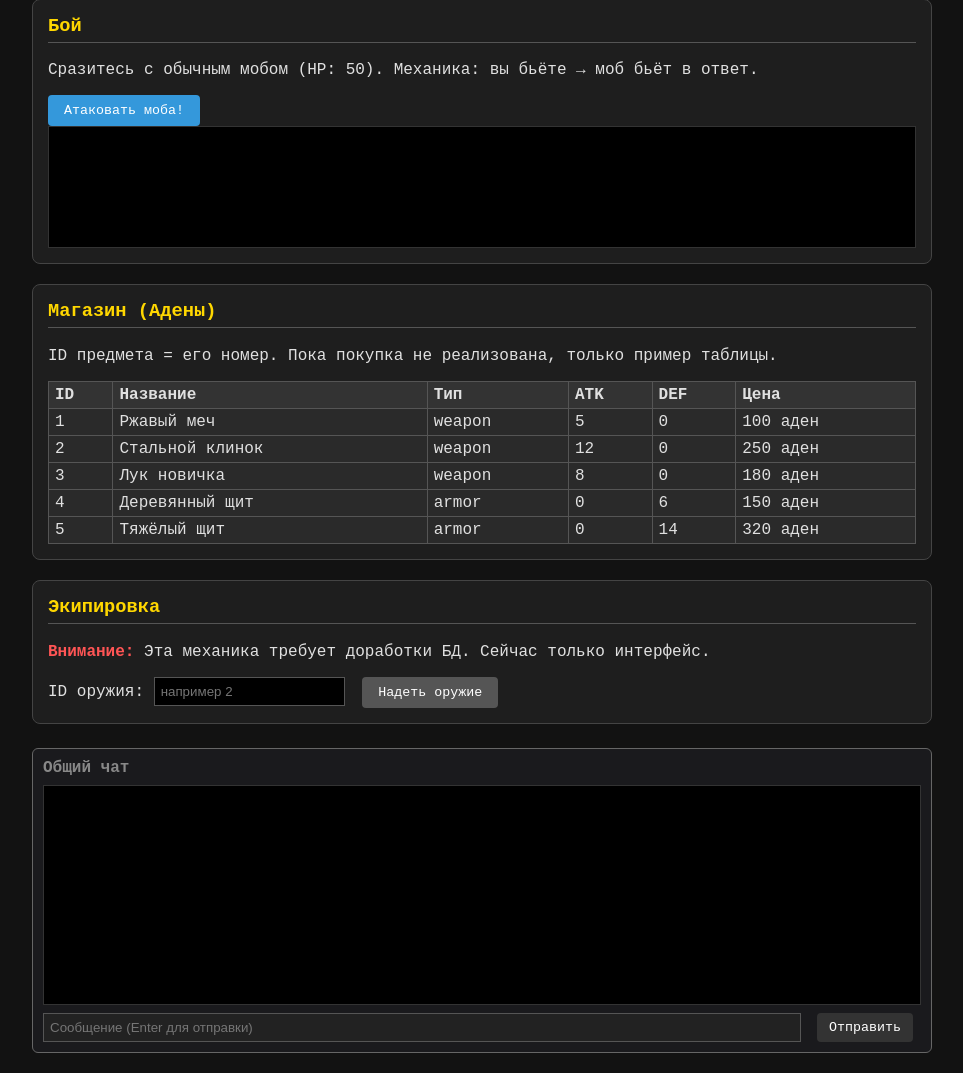
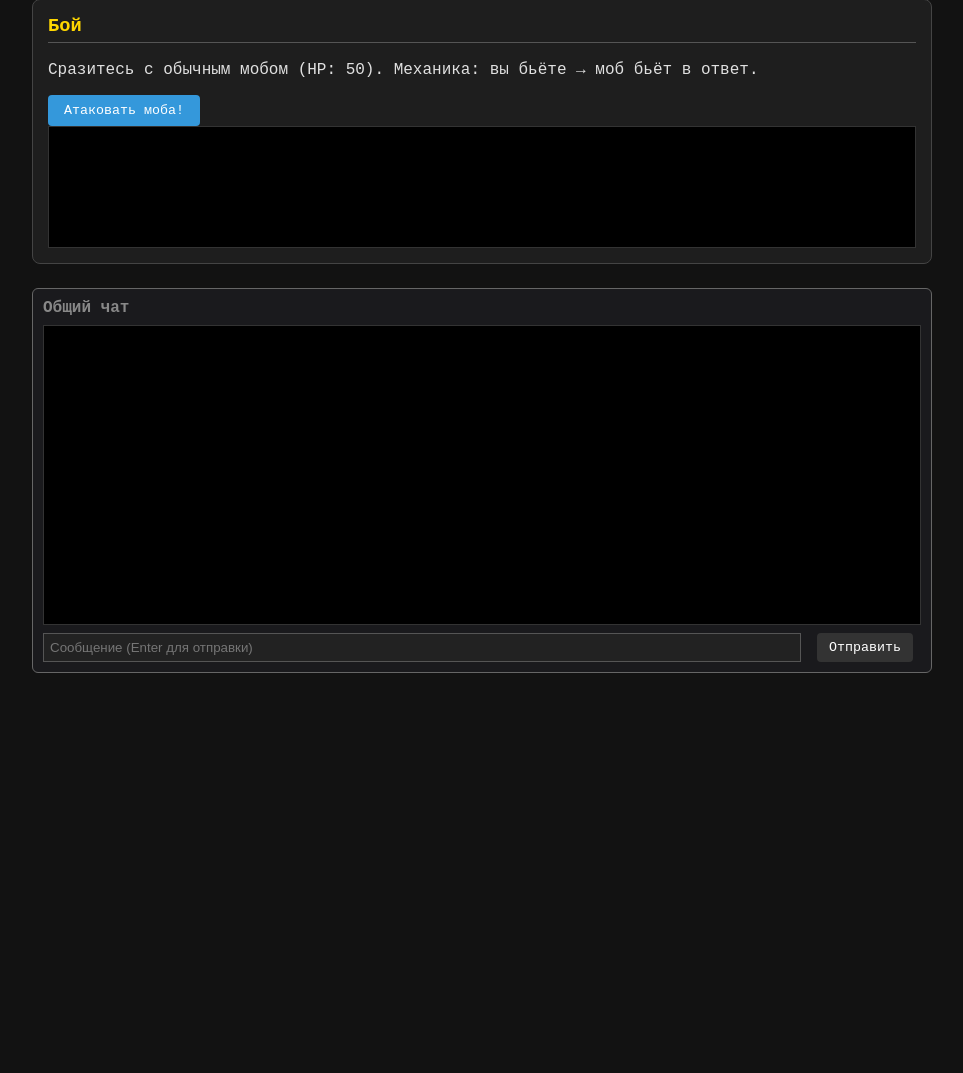
Before and after one commit to muffik111/classrise, a Flask app: page / in a window 1280 px wide. Shown: the part 261-1334 px from the top of the page, without its empty margins (158-1121 px from the left). After the commit the page ends 934 px from the top, so only its background shows below. Run offline with Flask 3, Linux system fonts and the light colour scheme; the visitor is signed in with stand-in values (Sample User, id 1); data that the repository does not hold is empty.

Commit message:
Упрощён интерфейс game.html: убраны инвентарь, магазин, экипировка

```diff
--- a/templates/game.html
+++ b/templates/game.html
@@ -22,11 +22,6 @@
     .btn-logout:hover { background: #a93226; }
 
     .log { background: #000; padding: 10px; border: 1px solid #333; min-height: 100px; font-family: monospace; white-space: pre-wrap; color: #0f0; overflow-y: auto; max-height: 200px; }
-    table { width: 100%; border-collapse: collapse; margin-top: 8px; }
-    th, td { border: 1px solid #555; padding: 4px 6px; text-align: left; background: #2a2a2a; }
-    th { background: #333; }
-    .error { color: #ff5555; font-weight: bold; }
-    .success { color: #55ff55; }
 
     #chat-panel {
       margin-top: 24px;
@@ -36,7 +31,7 @@
       border-radius: 6px;
     }
     #chat-messages {
-      height: 220px;
+      height: 300px; /* Чуть выше, чтобы было просторнее */
       overflow-y: auto;
       background: #000;
       padding: 8px;
@@ -59,7 +54,7 @@
   <!-- КНОПКА ВЫЙТИ -->
   <button class="btn-logout" onclick="logout()">Выйти из игры</button>
 
-  <!-- Статус и инвентарь -->
+  <!-- Статус героя (БЕЗ инвентаря) -->
   <div class="section">
     <h3>Статус героя</h3>
     <button onclick="loadStatus()" id="btn-status">Обновить статус</button>
@@ -72,27 +67,6 @@
     <p>Сразитесь с обычным мобом (HP: 50). Механика: вы бьёте → моб бьёт в ответ.</p>
     <button onclick="startFight()" id="btn-fight">Атаковать моба!</button>
     <div id="fightLog" class="log"></div>
-  </div>
-
-  <!-- Магазин (статичный список для теста) -->
-  <div class="section">
-    <h3>Магазин (Адены)</h3>
-    <p>ID предмета = его номер. Пока покупка не реализована, только пример таблицы.</p>
-    <table>
-      <thead>
-        <tr><th>ID</th><th>Название</th><th>Тип</th><th>ATK</th><th>DEF</th><th>Цена</th></tr>
-      </thead>
-      <tbody id="shopTableBody"></tbody>
-    </table>
-  </div>
-
-  <!-- Экипировка -->
-  <div class="section">
-    <h3>Экипировка</h3>
-    <p><span class="error">Внимание:</span> Эта механика требует доработки БД. Сейчас только интерфейс.</p>
-    <label>ID оружия:</label>
-    <input type="number" id="equipWeaponId" placeholder="например 2" />
-    <button onclick="alert('Эта функция требует доработки серверной части (route /equip)')" style="background:#555;">Надеть оружие</button>
   </div>
 
   <!-- ЧАТ -->
@@ -115,7 +89,6 @@
       console.log("Загрузка game.html...");
       loadStatus();
       loadChatMessages();
-    loadShop();
     });
 
     function addChatMessage(sender, text, isSystem = false) {
@@ -163,17 +136,19 @@
       }
     }
 
+    // --- ЛОГАУТ (ВЫХОД) ---
     async function logout() {
       try {
         await fetch('/logout', { method: 'POST' });
       } catch (e) {
-      // Если /logout нет — просто игнорируем
+        // Если роута нет — просто игнорируем ошибку
       } finally {
         currentPlayer = null;
         window.location.href = '/login-page';
       }
     }
 
+    // --- ЗАГРУЗКА СТАТУСА (БЕЗ ИНВЕНТАРЯ) ---
     async function loadStatus() {
       const statusBox = document.getElementById('statusBox');
       statusBox.innerHTML = '<p>Загрузка статуса...</p>';
@@ -181,7 +156,7 @@
       const data = await apiRequest('/player-status');
       if (!data) return;
 
-    // ГЛАВНОЕ ИСПРАВЛЕНИЕ: явно берём id из БД и кладём в char_id
+      // ГЛАВНОЕ: теперь НЕ берем inventory из данных
       currentPlayer = {
         char_id: data.id,
         name: data.name,
@@ -193,8 +168,7 @@
         current_hp: data.current_hp,
         max_hp: data.max_hp,
         attack: data.attack,
-      defense: data.defense,
-      inventory: data.inventory
+        defense: data.defense
       };
 
       let hpPercent = Math.max(0, Math.min(100, data.current_hp / data.max_hp * 100));
@@ -207,11 +181,11 @@
            <div style="width:${hpPercent}% ; height:20px; background:${hpColor};"></div>
         </div>
         <p><b>HP:</b> ${data.current_hp}/${data.max_hp} | <b>ATK:</b> ${data.attack} | <b>DEF:</b> ${data.defense}</p>
-      <p><b>Инвентарь:</b> [${data.inventory.join(', ') || 'пусто'}]</p>
       `;
       statusBox.innerHTML = html;
     }
 
+    // --- БОЙ ---
     async function startFight() {
       const log = document.getElementById('fightLog');
       log.textContent = 'Вы замахиваетесь...';
@@ -239,11 +213,11 @@
       if (e.key === 'Enter') sendChat();
     });
 
+    // --- ОТПРАВКА ЧАТА ---
     async function sendChat() {
       const text = chatInput.value.trim();
       if (!text) return;
 
-    // Теперь это условие реально проверяется
       if (!currentPlayer || typeof currentPlayer.char_id === 'undefined') {
         addChatMessage('СИСТЕМА', 'Сначала войдите в игру и дождитесь загрузки статуса!', true);
         return;
@@ -277,6 +251,7 @@
       }
     }
 
+    // --- ЗАГРУЗКА ИСТОРИИ ЧАТА ---
     async function loadChatMessages() {
       const data = await apiRequest('/chat-history?limit=30');
 
@@ -286,36 +261,11 @@
 
       chatMessagesBox.innerHTML = '';
       data.forEach(msg => {
-      // Сервер отдаёт player_name из JOIN, поэтому используем msg.player_name
         const sender = msg.player_name || msg.name || 'Unknown';
         const text = msg.text || msg.message || '';
         addChatMessage(sender, text, false);
       });
     }
-
-  function loadShop() {
-    const items = [
-      {id: 1, name: "Ржавый меч", type: "weapon", atk: 5, def: 0, price: 100},
-      {id: 2, name: "Стальной клинок", type: "weapon", atk: 12, def: 0, price: 250},
-      {id: 3, name: "Лук новичка", type: "weapon", atk: 8, def: 0, price: 180},
-      {id: 4, name: "Деревянный щит", type: "armor", atk: 0, def: 6, price: 150},
-      {id: 5, name: "Тяжёлый щит", type: "armor", atk: 0, def: 14, price: 320},
-    ];
-    const tbody = document.getElementById('shopTableBody');
-    tbody.innerHTML = '';
-    items.forEach(item => {
-      tbody.insertAdjacentHTML('beforeend', `
-        <tr>
-          <td>${item.id}</td>
-          <td>${item.name}</td>
-          <td>${item.type}</td>
-          <td>${item.atk}</td>
-          <td>${item.def}</td>
-          <td>${item.price} аден</td>
-        </tr>
-      `);
-    });
-  }
   </script>
 </body>
 </html>
```
Lines whose indentation alone changed are shown as unchanged.
